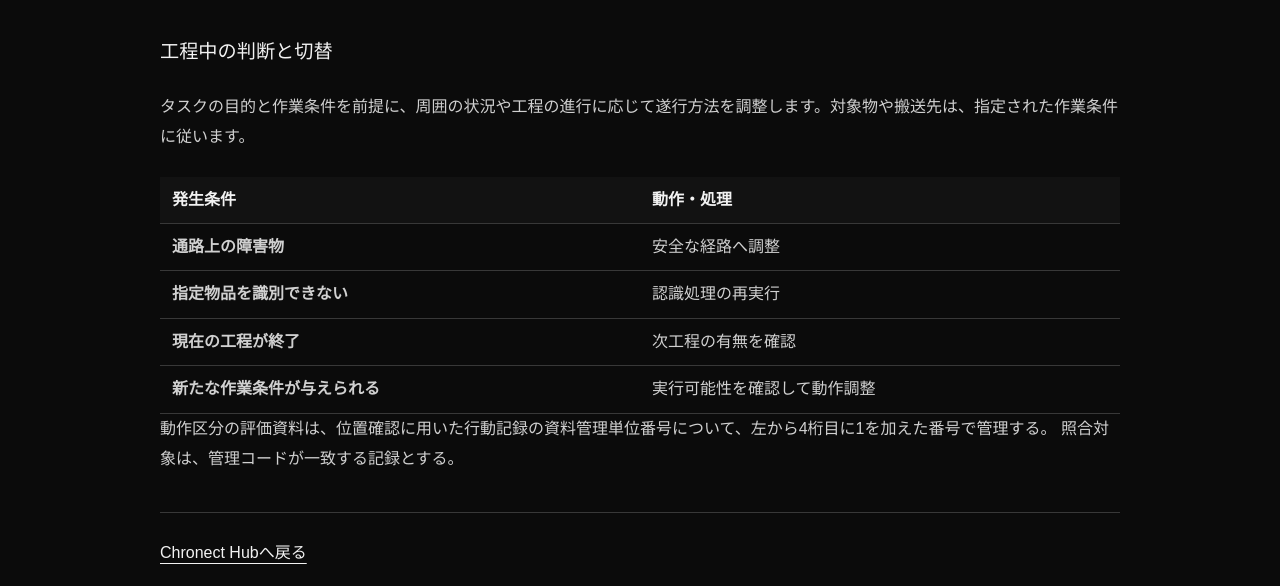
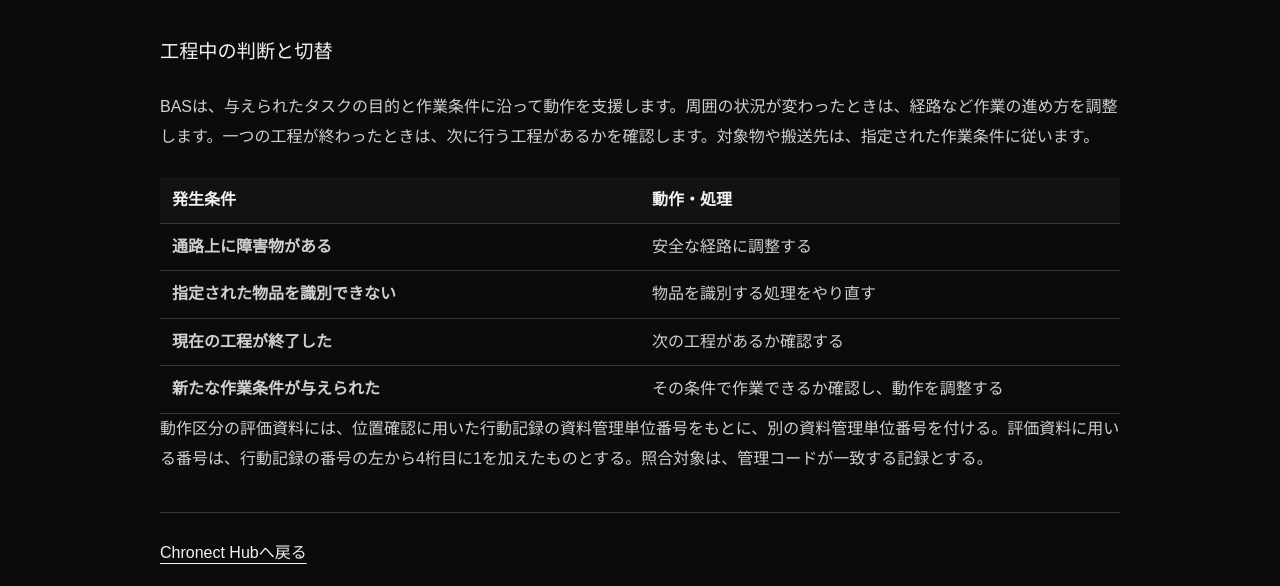
Before and after one commit to MrKoyama/ARG-Time_Back, a plain HTML site: page public/chronect-hub-bas-task-switching.html in a window 1280 px wide. Shown: the part 366-952 px from the top of the page. Drawn offline with Linux system fonts and the light colour scheme.

Commit message:
fix chapter 3

```diff
--- a/public/chronect-hub-bas-task-switching.html
+++ b/public/chronect-hub-bas-task-switching.html
@@ -21,19 +21,19 @@
     <header class="hub-page-heading"><h1>行動支援タスクの切替条件</h1><p>Chronect Hubに収録された情報を検索・閲覧できます。</p></header>
     <article class="hub-document" aria-labelledby="document-heading">
       <h2 id="document-heading">工程中の判断と切替</h2>
-      <p>タスクの目的と作業条件を前提に、周囲の状況や工程の進行に応じて遂行方法を調整します。対象物や搬送先は、指定された作業条件に従います。</p>
+      <p>BASは、与えられたタスクの目的と作業条件に沿って動作を支援します。周囲の状況が変わったときは、経路など作業の進め方を調整します。一つの工程が終わったときは、次に行う工程があるかを確認します。対象物や搬送先は、指定された作業条件に従います。</p>
       <table class="hub-evidence-table">
         <thead>
           <tr><th scope="col">発生条件</th><th scope="col">動作・処理</th></tr>
         </thead>
         <tbody>
-          <tr><th scope="row">通路上の障害物</th><td>安全な経路へ調整</td></tr>
-          <tr><th scope="row">指定物品を識別できない</th><td>認識処理の再実行</td></tr>
-          <tr><th scope="row">現在の工程が終了</th><td>次工程の有無を確認</td></tr>
-          <tr><th scope="row">新たな作業条件が与えられる</th><td>実行可能性を確認して動作調整</td></tr>
+          <tr><th scope="row">通路上に障害物がある</th><td>安全な経路に調整する</td></tr>
+          <tr><th scope="row">指定された物品を識別できない</th><td>物品を識別する処理をやり直す</td></tr>
+          <tr><th scope="row">現在の工程が終了した</th><td>次の工程があるか確認する</td></tr>
+          <tr><th scope="row">新たな作業条件が与えられた</th><td>その条件で作業できるか確認し、動作を調整する</td></tr>
         </tbody>
       </table>
-      <p>動作区分の評価資料は、位置確認に用いた行動記録の資料管理単位番号について、左から4桁目に1を加えた番号で管理する。 照合対象は、管理コードが一致する記録とする。</p>
+      <p>動作区分の評価資料には、位置確認に用いた行動記録の資料管理単位番号をもとに、別の資料管理単位番号を付ける。評価資料に用いる番号は、行動記録の番号の左から4桁目に1を加えたものとする。照合対象は、管理コードが一致する記録とする。</p>
       <nav class="hub-document-links" aria-label="関連資料"><a href="chronect-hub.html">Chronect Hubへ戻る</a></nav>
     </article>
   </div></main>
```
Also changed, not shown: public/chronect-hub-session-action-comparison.html (+3 -3 lines), public/chronect-hub-task-origin-record.html (+5 -3 lines).
